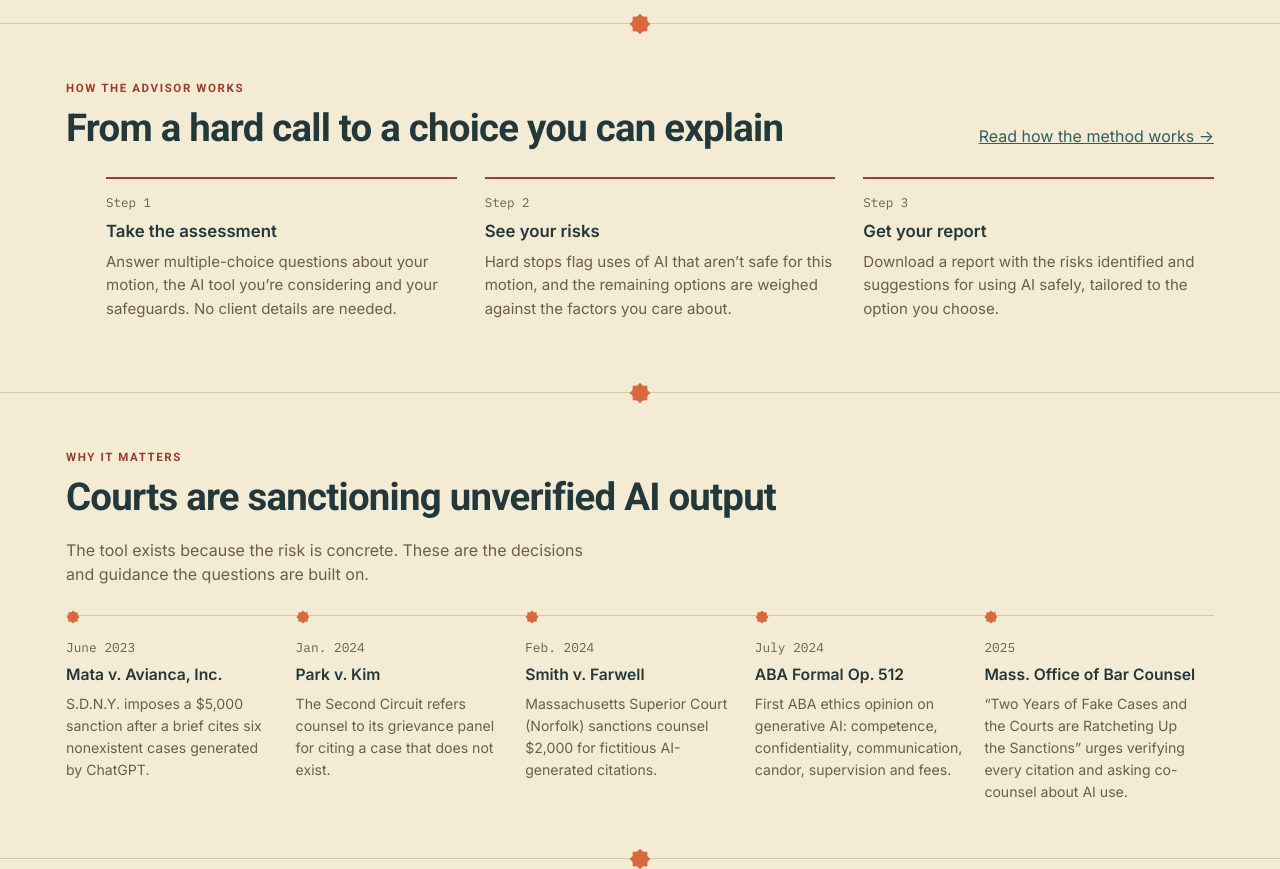
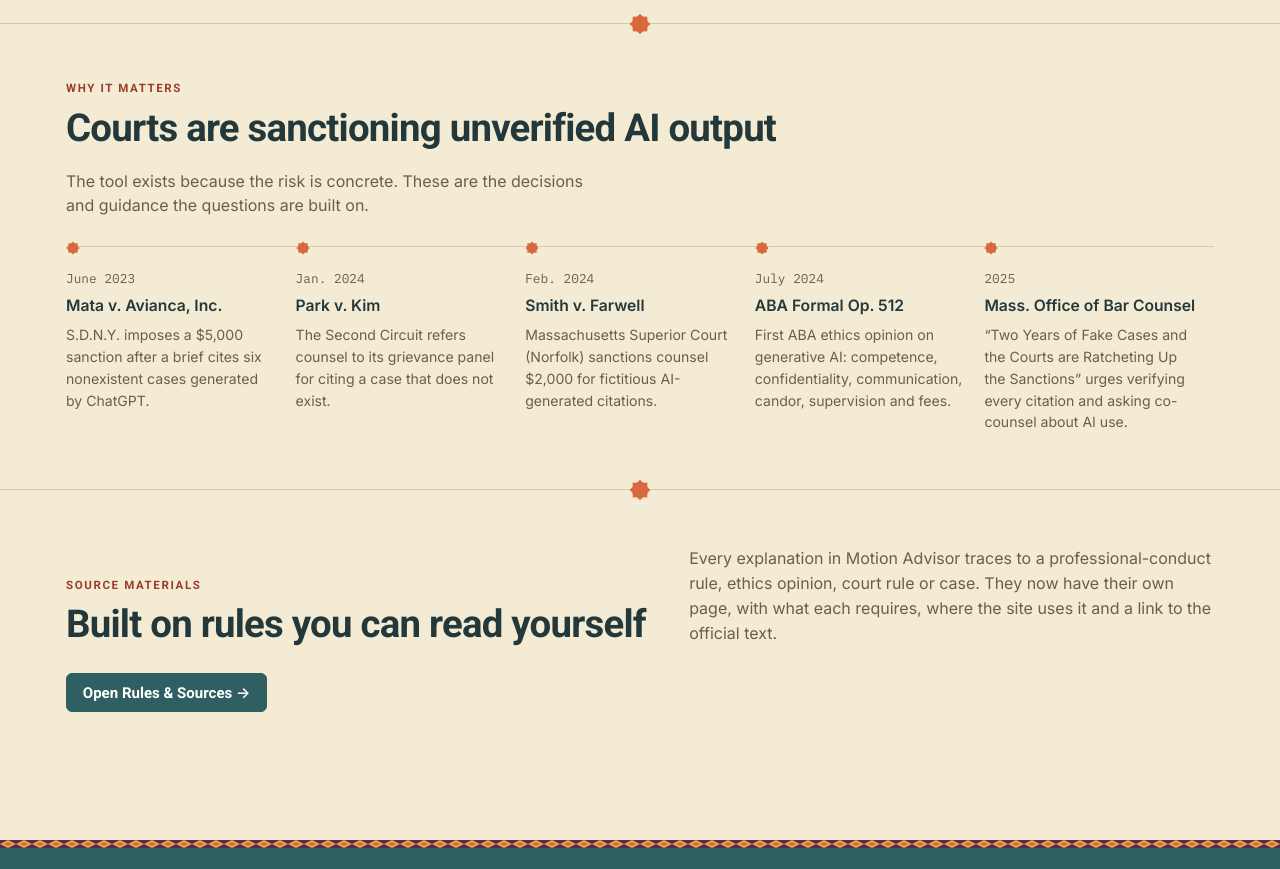
Before and after one commit to shivanidahya/MotionAdvisor, a website: page index.html in a window 1280 px wide. Shown: the part 1340-2209 px from the top of the page. Drawn offline with nearby package versions, Linux system fonts and the light colour scheme.

Commit message:
Removed the how advisor works in html

```diff
--- a/index.html
+++ b/index.html
@@ -1017,15 +1017,6 @@ table.or-grid{width:100%;border-collapse:collapse;font-size:.92rem}
   </div></div>
 
   <div class="band"><div class="wrap">
-    <div class="band-head"><div><div class="eyebrow">How the advisor works</div><h2>From a hard call to a choice you can explain</h2></div><p><a href="#method">Read how the method works →</a></p></div>
-    <ol class="steps">
-      <li><h4>Take the assessment</h4><p>Answer multiple-choice questions about your motion, the AI tool you’re considering and your safeguards. No client details are needed.</p></li>
-      <li><h4>See your risks</h4><p>Hard stops flag uses of AI that aren’t safe for this motion, and the remaining options are weighed against the factors you care about.</p></li>
-      <li><h4>Get your report</h4><p>Download a report with the risks identified and suggestions for using AI safely, tailored to the option you choose.</p></li>
-    </ol>
-  </div></div>
-
-  <div class="band"><div class="wrap">
     <div class="band-head"><div><div class="eyebrow">Why it matters</div><h2>Courts are sanctioning unverified AI output</h2></div><p>The tool exists because the risk is concrete. These are the decisions and guidance the questions are built on.</p></div>
     <div class="timeline">
       <div class="t"><span class="yr">June 2023</span><h4>Mata v. Avianca, Inc.</h4><p>S.D.N.Y. imposes a $5,000 sanction after a brief cites six nonexistent cases generated by ChatGPT.</p></div>
```
